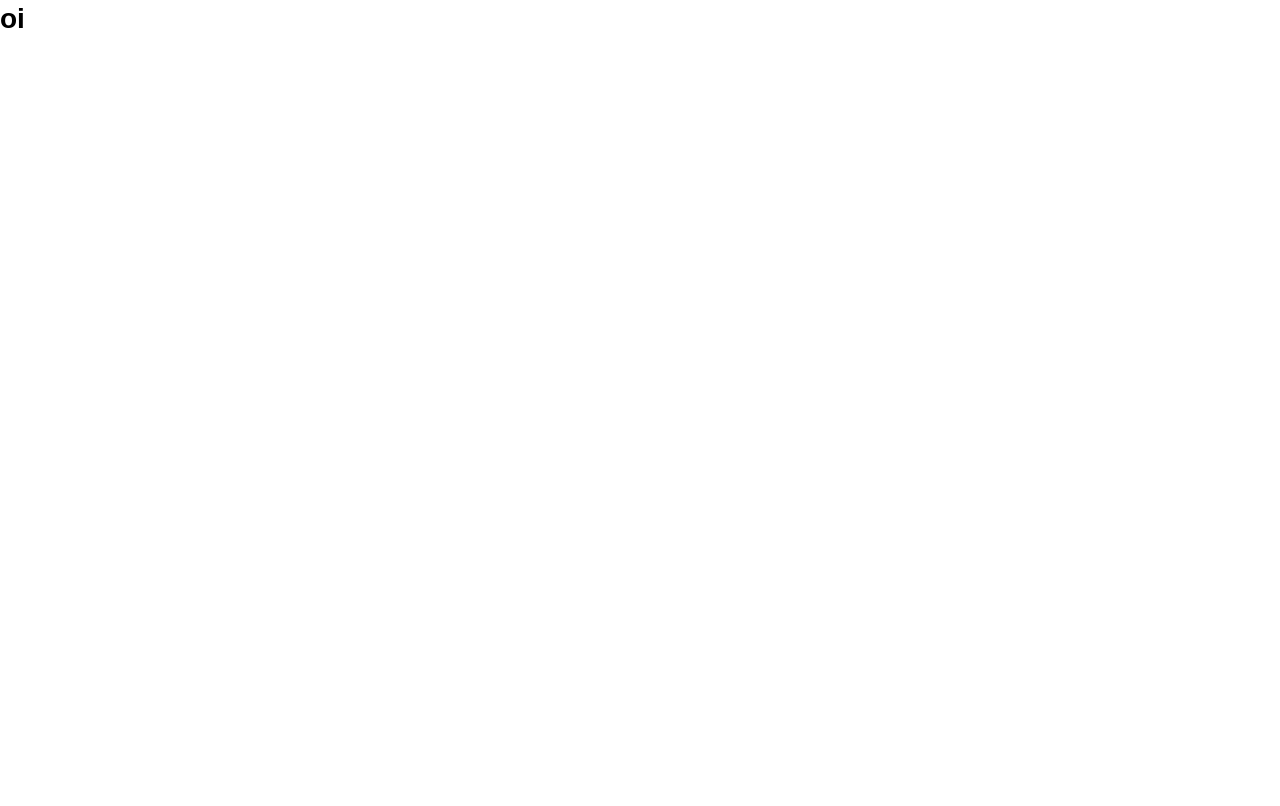
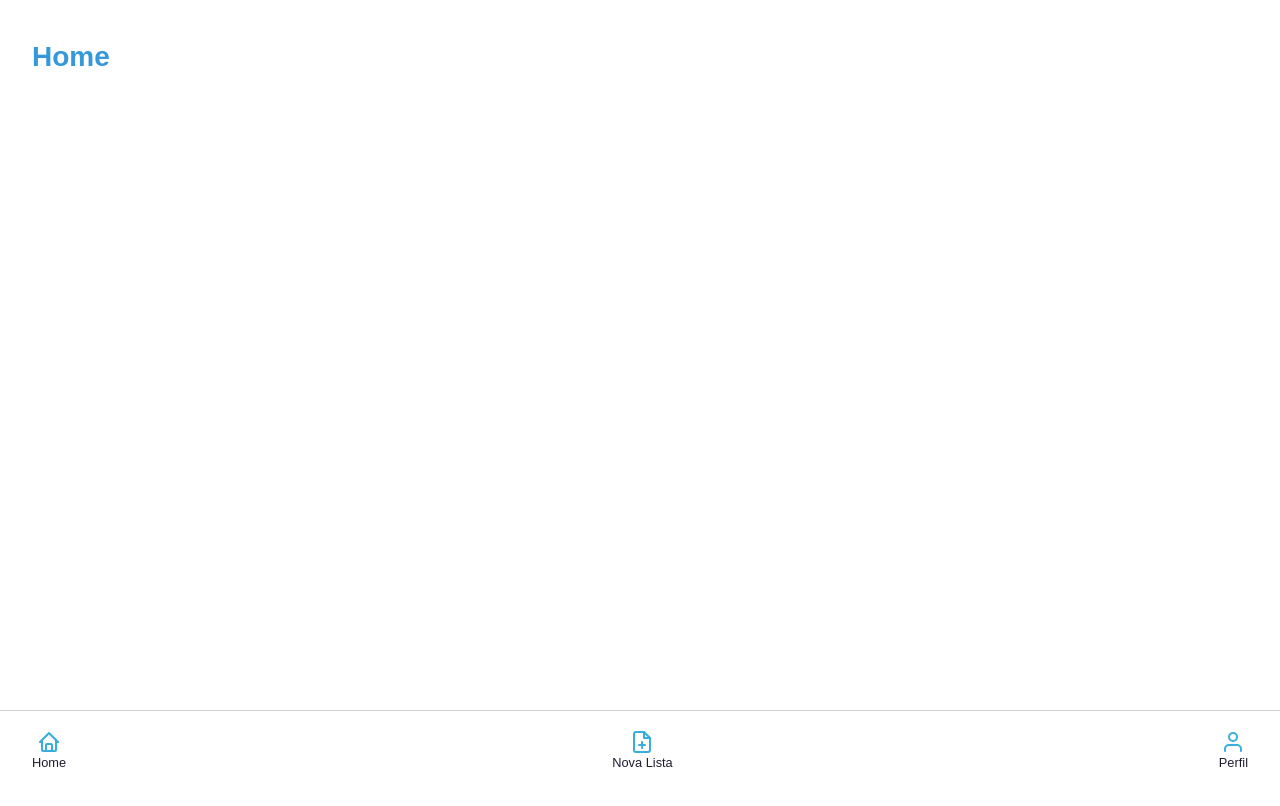
Before and after one commit to MaryChriss/Cp1-Front, a React (Vite) app: page / in a window 1280 px wide. Shown: the top 806 px of the page. Built offline with nearby package versions, Linux system fonts and the light colour scheme.

Commit message:
Paginas Home e Perfil finalizadas

```diff
--- a/src/App.tsx
+++ b/src/App.tsx
@@ -1,8 +1,22 @@
+import { Suspense, lazy } from "react";
+import { BrowserRouter, Route, Routes } from "react-router-dom";
+
+const LazyHome = lazy(() => import("./Pages/Home/Home"));
+const LazyNovaLista = lazy(() => import("./Pages/Novalista/NovaLista"));
+const LazyProfile = lazy(() => import("./Pages/Perfil/Perfil"));
 
 function App() {
   return (
-    <h1>oi</h1>
-  )
+    <BrowserRouter>
+      <Suspense fallback={<>Carregando...</>}>
+        <Routes>
+          <Route path="/" element={<LazyHome />} />
+          <Route path="/novalista" element={<LazyNovaLista />} />
+          <Route path="/perfil" element={<LazyProfile />} />
+        </Routes>
+      </Suspense>
+    </BrowserRouter>
+  );
 }
 
-export default App
+export default App;
--- a/src/Components/Layout/Layout.style.ts
+++ b/src/Components/Layout/Layout.style.ts
@@ -1,7 +1,7 @@
 import styled from "styled-components";
 
 export const StyledLayout = styled.div `
-    width: 92vw;
+    width: 100%;
     margin: 3vw auto;
     display: grid;
     grid-template-rows: 84vh 10vh;
--- a/src/Components/Menu/Menu.style.ts
+++ b/src/Components/Menu/Menu.style.ts
@@ -2,7 +2,9 @@ import styled from "styled-components";
 
 export const StyledMenu = styled.nav `
     display: flex;
-    align-items: flex-end;
+    align-items: center;
+    border-top: 1px solid lightgray;
+    gap: 2rem;
 `;
 
 export const StyledWrapperMenu = styled.ul`
@@ -18,6 +20,8 @@ export const StyledMenuItem = styled.li `
     align-items: center;
     flex-direction: column;
     margin: 0;
+    margin-left: 2rem;
+    margin-right: 2rem;
 
     & a {
     font-size: 0.8rem;
--- a/src/Components/Menu/Menu.tsx
+++ b/src/Components/Menu/Menu.tsx
@@ -8,17 +8,17 @@ export const Menu = () => {
             <StyledMenu>
                 <StyledWrapperMenu>
                     <StyledMenuItem>
-                    <BiHome />
+                        <BiHome size="1.5rem" color="#38aede"/>
                         <Link to="/">Home</Link>
                     </StyledMenuItem>
 
                     <StyledMenuItem>
-                    <FiFilePlus />
+                        <FiFilePlus size="1.5rem" color="#38aede"/>
                         <Link to="/novalista">Nova Lista</Link>
                     </StyledMenuItem>
 
                     <StyledMenuItem>
-                    <FiUser />
+                        <FiUser size="1.5rem" color="#38aede"/>
                         <Link to="/perfil">Perfil</Link>
                     </StyledMenuItem>
                 </StyledWrapperMenu>
--- a/src/Pages/Home/Home.style.ts
+++ b/src/Pages/Home/Home.style.ts
@@ -0,0 +1,6 @@
+import styled from 'styled-components';
+
+export const StyledH1 = styled.h1`
+    color: #3498db;
+    margin-left: 2rem;
+`;
--- a/src/Pages/Home/Home.tsx
+++ b/src/Pages/Home/Home.tsx
@@ -0,0 +1,10 @@
+import { Layout } from "../../Components/Layout/Layout";
+import { StyledH1 } from "./Home.style";
+
+export default function Profile() {
+    return (
+    <Layout>
+        <StyledH1>Home</StyledH1>
+    </Layout>
+    )
+}
--- a/src/Pages/NovaLista/NovaLista.style.ts
+++ b/src/Pages/NovaLista/NovaLista.style.ts
@@ -0,0 +1,6 @@
+import styled from 'styled-components';
+
+export const StyledH1 = styled.h1`
+    color: #3498db;
+    margin-left: 2rem;
+`;
--- a/src/Pages/NovaLista/NovaLista.tsx
+++ b/src/Pages/NovaLista/NovaLista.tsx
@@ -0,0 +1,10 @@
+import { Layout } from "../../Components/Layout/Layout";
+import { StyledH1 } from "./NovaLista.style";
+
+export default function Profile() {
+    return (
+    <Layout>
+        <StyledH1>Nova lista</StyledH1>
+    </Layout>
+    )
+}
--- a/src/Pages/Perfil/Perfil.style.ts
+++ b/src/Pages/Perfil/Perfil.style.ts
@@ -0,0 +1,6 @@
+import styled from 'styled-components';
+
+export const StyledH1 = styled.h1`
+    color: #3498db;
+    margin-left: 2rem;
+`;
--- a/src/Pages/Perfil/Perfil.tsx
+++ b/src/Pages/Perfil/Perfil.tsx
@@ -0,0 +1,11 @@
+import { Layout } from "../../Components/Layout/Layout";
+import { StyledH1 } from "./Perfil.style";
+
+
+export default function Profile() {
+    return (
+    <Layout>
+        <StyledH1>Perfil</StyledH1>
+    </Layout>
+    )
+}
```
Lines whose indentation alone changed are shown as unchanged.
